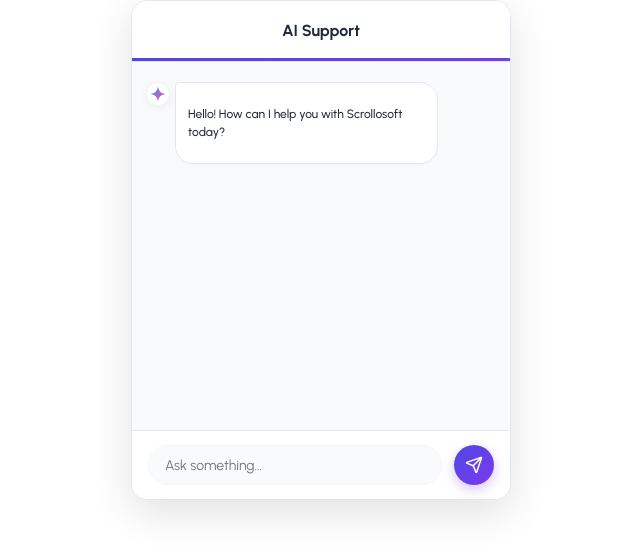
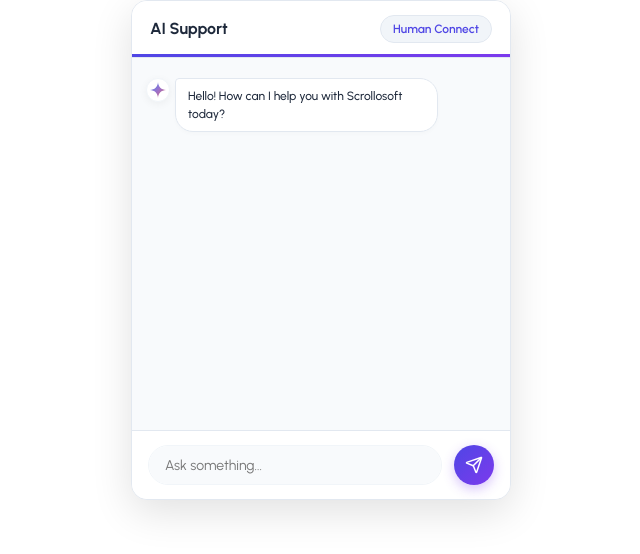
Before and after one commit to yogipowar/chatbot-app, a React (Vite) app: page / in a window 1280 px wide. Shown: the top 554 px of the page, without its empty margins (319-959 px from the left). Built offline with nearby package versions, Linux system fonts and the light colour scheme.

Commit message:
feat: enhance chatbot UI with human connect button and improved message styling

```diff
--- a/src/components/Chatbot.jsx
+++ b/src/components/Chatbot.jsx
@@ -77,7 +77,12 @@ function Chatbot() {
   return (
     <div className="chatbotContainer">
       <div className="chatHeader">
-        <span>AI Support</span>
+        <div className="headerLeft">
+          <span>AI Support</span>
+        </div>
+        <button className="humanConnectBtn" onClick={() => window.open('https://scrollosoft.com/contact', '_blank')}>
+          <span>Human Connect</span>
+        </button>
       </div>
 
       <div className="chatMessages">
@@ -88,7 +93,7 @@ function Chatbot() {
                 <BotIcon isTyping={false} />
               </div>
             )}
-            <div className="messageBubble">
+            <div className={`messageBubble ${msg.sender === "bot" ? "" : "py"}`}>
               {msg.sender === "bot" ? (
                 <ReactMarkdown remarkPlugins={[remarkGfm]}>
                   {msg.text}
--- a/src/components/chatbot.css
+++ b/src/components/chatbot.css
@@ -27,12 +27,57 @@
 .chatHeader {
     background: white;
     color: var(--text-dark);
-  padding: 18px;
+    padding: 14px 18px;
+    /* Slightly reduced vertical padding */
     font-weight: 700;
-  text-align: center;
     font-size: 16px;
     position: relative;
     border-bottom: 1px solid var(--border-color);
+
+    /* Flexbox logic */
+    display: flex;
+    align-items: center;
+    justify-content: space-between;
+}
+
+/* Reset the pseudo-gradient line to stay at the bottom */
+.chatHeader::after {
+    content: "";
+    position: absolute;
+    bottom: 0;
+    left: 0;
+    width: 100%;
+    height: 3px;
+    background: var(--brand-gradient);
+}
+
+.humanConnectBtn {
+    background: #f1f5f9;
+    border: 1px solid #e2e8f0;
+    padding: 6px 12px;
+    border-radius: 20px;
+    cursor: pointer;
+    display: flex;
+    align-items: center;
+    gap: 6px;
+    transition: all 0.2s ease;
+}
+
+.humanConnectBtn span {
+    font-size: 12px;
+    font-weight: 600;
+    color: #4f46e5;
+    /* Using your brand color for the text */
+    font-family: "Urbanist", sans-serif;
+}
+
+.humanConnectBtn:hover {
+    background: #e2e8f0;
+    transform: translateY(-1px);
+}
+
+.humanConnectBtn:active {
+    transform: translateY(0);
 }
 
 .chatHeader::after {
@@ -53,7 +98,8 @@
     background: var(--bg-light);
 }
 
-.auto-expand-input::-webkit-scrollbar, .chatMessages::-webkit-scrollbar {
+.auto-expand-input::-webkit-scrollbar,
+.chatMessages::-webkit-scrollbar {
     display: none;
 }
 
@@ -97,10 +143,13 @@
 }
 
 @keyframes sparkle-breath {
-  0%, 100% {
+
+    0%,
+    100% {
         transform: scale(1) rotate(0deg);
         filter: drop-shadow(0 0 2px rgba(79, 70, 229, 0.2));
     }
+
     50% {
         transform: scale(1.15) rotate(10deg);
         filter: drop-shadow(0 0 8px rgba(124, 58, 237, 0.4));
@@ -110,12 +159,17 @@
 /* Message Bubbles */
 .messageBubble {
     max-width: 75%;
-  padding: 10px 12px;
+    padding: 0px 12px;
     border-radius: 18px;
     font-size: 12px;
     line-height: 1.5;
     font-weight: 500;
     text-align: left;
+}
+
+.py {
+    padding-top: 8px !important;
+    padding-bottom: 8px !important;
 }
 
 .messageRow.bot .messageBubble {
@@ -151,12 +205,24 @@
     color: #4f46e5;
 }
 
-.typing-dots span:nth-child(2) { animation-delay: 0.2s; }
-.typing-dots span:nth-child(3) { animation-delay: 0.4s; }
+.typing-dots span:nth-child(2) {
+    animation-delay: 0.2s;
+}
+
+.typing-dots span:nth-child(3) {
+    animation-delay: 0.4s;
+}
 
 @keyframes blink {
-  0%, 100% { opacity: 0.2; }
-  50% { opacity: 1; }
+
+    0%,
+    100% {
+        opacity: 0.2;
+    }
+
+    50% {
+        opacity: 1;
+    }
 }
 
 /* Input Area */
@@ -171,13 +237,17 @@
     font-family: inherit;
     color: var(--text-dark);
     transition: border-color 0.2s;
-  resize: none; /* Disables manual resizing */
-  line-height: 20px; /* Essential for calculating 4 lines */
-  max-height: 100px; /* (line-height 20px * 4 lines) + padding */
+    resize: none;
+    /* Disables manual resizing */
+    line-height: 20px;
+    /* Essential for calculating 4 lines */
+    max-height: 100px;
+    /* (line-height 20px * 4 lines) + padding */
     min-height: 40px;
     display: flex;
     align-items: center;
-  overflow-y: auto; /* Show scrollbar after 4 lines */
+    overflow-y: auto;
+    /* Show scrollbar after 4 lines */
 }
 
 .auto-expand-input::-webkit-scrollbar {
@@ -201,7 +271,8 @@
     display: flex;
     gap: 12px;
     background: white;
-  align-items: flex-end; /* Keeps button at the bottom as input grows */
+    align-items: flex-end;
+    /* Keeps button at the bottom as input grows */
 }
 
 .chatInputArea input {
@@ -248,3 +319,7 @@
 .chatInputArea button:active {
     transform: scale(0.95);
 }
+
+p {
+    margin: 8px 0;
+}
```
Lines whose indentation alone changed are shown as unchanged.
